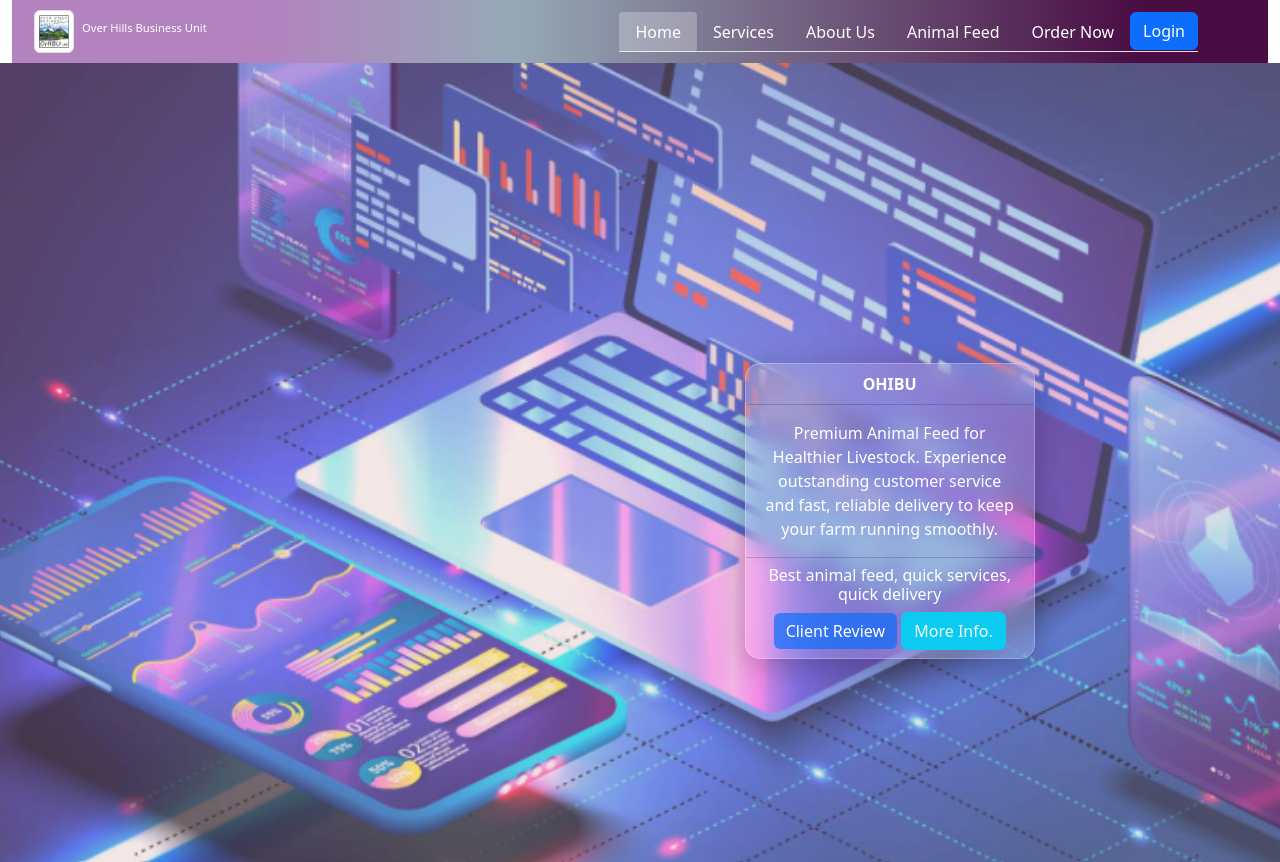
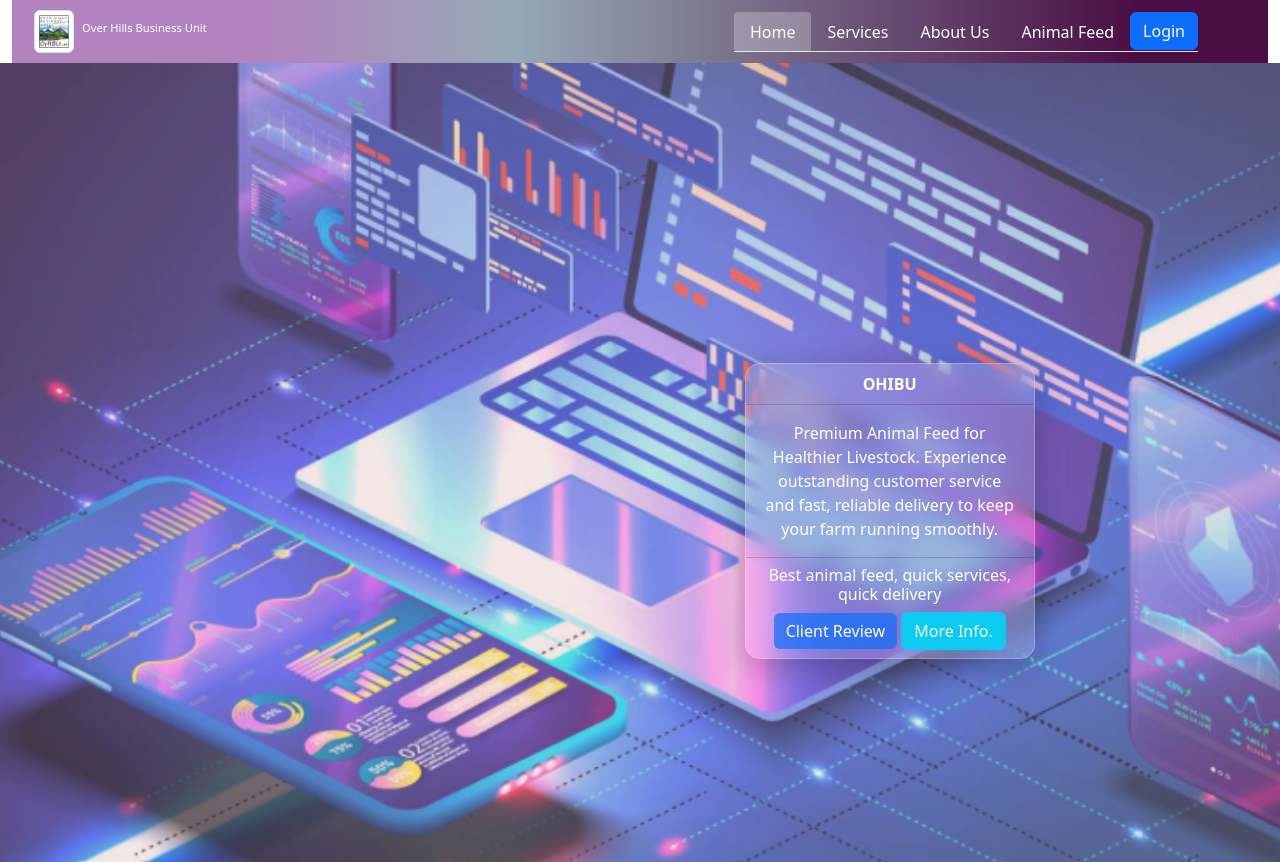
Before and after one commit to UZAJoseph/Livestock-Feed-ims, a Django app: page / in a window 1280 px wide. Shown: the top 862 px of the page. Run offline with Django 5.2, Linux system fonts and the light colour scheme; data that the repository does not hold is empty.

Commit message:
Apply order flow and dashboard fixes from fix-order

```diff
--- a/product/views.py
+++ b/product/views.py
@@ -233,8 +233,14 @@ def revenue_by_customer_data(request):
 
 
 def _base_context(request, **extra):
+    in_stock_animal_ids = (
+        Product.objects
+        .filter(stock_quantity__gt=0)
+        .values_list('feed_type__animal_id', flat=True)
+        .distinct()
+    )
     context = {
-        'animals': Animal.objects.all().order_by('name'),
+        'animals': Animal.objects.filter(id__in=in_stock_animal_ids).order_by('name'),
         'products': Product.objects.select_related('feed_type', 'feed_type__animal', 'store'),
         'register_form': RegisterForm(),
         'login_form': LoginForm(),
--- a/templates/base.html
+++ b/templates/base.html
@@ -185,15 +185,7 @@
                             <a class="nav-link" href="#" type="button" data-bs-toggle="modal"
                                 data-bs-target="#animalfeed">Animal Feed</a>
                         </li>
-                        <li class="nav-item">
-                            {% if user.is_authenticated %}
-                            <a href="#" class="nav-link" data-bs-toggle="modal" data-bs-target="#orderNow">Order
-                                Now</a>
-                            {% else %}
-                            <a href="#" class="nav-link" onclick="markOrderIntent()" data-bs-toggle="modal"
-                                data-bs-target="#authModal">Order Now</a>
-                            {% endif %}
-                        </li>
+
 
                         {% if user.is_authenticated and perms.product.can_view_dashboard %}
                         <li class="nav-item">
@@ -300,8 +292,12 @@
                                 <li>No feed types listed.</li>
                                 {% endfor %}
                             </ul>
-                            <a href="#" class="btn btn-primary" data-bs-toggle="modal" data-bs-target="#orderNow">Order
-                                Now</a>
+                            {% if user.is_authenticated %}
+                            <a href="#" class="btn btn-primary" onclick="openOrderModal({{ animal.id }})">Order Now</a>
+                            {% else %}
+                            <a href="#" class="btn btn-primary" onclick="markOrderIntent()" data-bs-toggle="modal"
+                                data-bs-target="#authModal">Order Now</a>
+                            {% endif %}
                         </div>
                     </div>
                 </div>
--- a/templates/dashboard.html
+++ b/templates/dashboard.html
@@ -504,9 +504,7 @@
             <div class="topbar-right">
                 <div class="topbar-links">
                     <a href="{% url 'index' %}" class="topbar-link">← Back to Site</a>
-                    {% if user.is_staff and perms.product.can_view_admin_panel %}
                     <a href="/admin/" class="topbar-link">Django Admin</a>
-                    {% endif %}
                 </div>
                 <div class="note">Read-only snapshot. Manage stores, products, orders and users from the Django admin
                     panel.</div>
--- a/templates/order.html
+++ b/templates/order.html
@@ -185,6 +185,28 @@
             </style>
 
             <script>
+                function openOrderModal(animalId) {
+    console.log('Clicked animal ID:', animalId, typeof animalId);
+
+    const modalEl = document.getElementById('orderNow');
+    const modal = new bootstrap.Modal(modalEl);
+
+    modalEl.addEventListener('shown.bs.modal', function handler() {
+        const animalSelect = document.getElementById('id_animal');
+        console.log('Available options:', Array.from(animalSelect.options).map(o => o.value));
+        animalSelect.value = animalId;
+        console.log('Select value after setting:', animalSelect.value);
+        animalSelect.dispatchEvent(new Event('change'));
+        modalEl.removeEventListener('shown.bs.modal', handler);
+    });
+
+    modal.show();
+}
+document.getElementById('orderNow').addEventListener('hide.bs.modal', function () {
+    if (document.activeElement && this.contains(document.activeElement)) {
+        document.activeElement.blur();
+    }
+});
                 document.addEventListener('DOMContentLoaded', function () {
 
                     const dataSelect = document.getElementById('products-data');
@@ -314,7 +336,6 @@
                         }
                     });
 
-
                     // -------------------------
                     // Price calculation
                     // -------------------------
```
